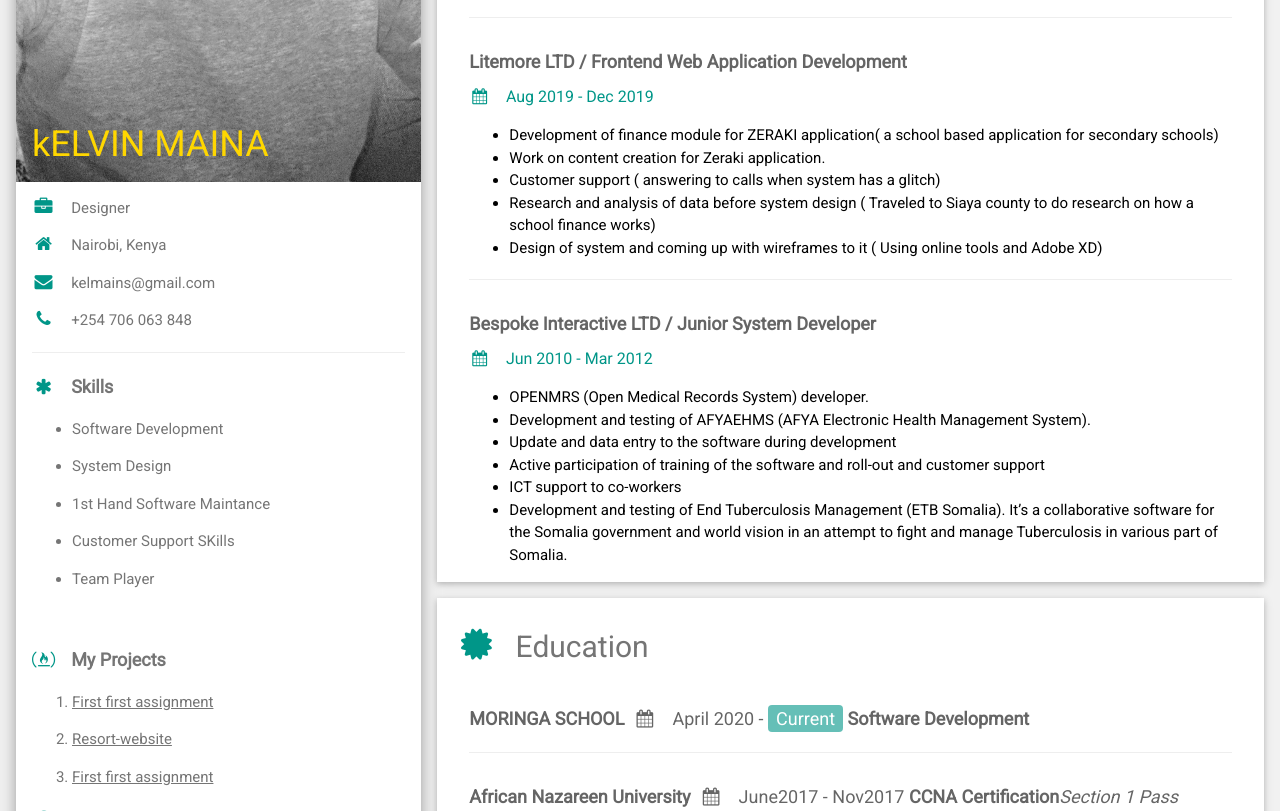
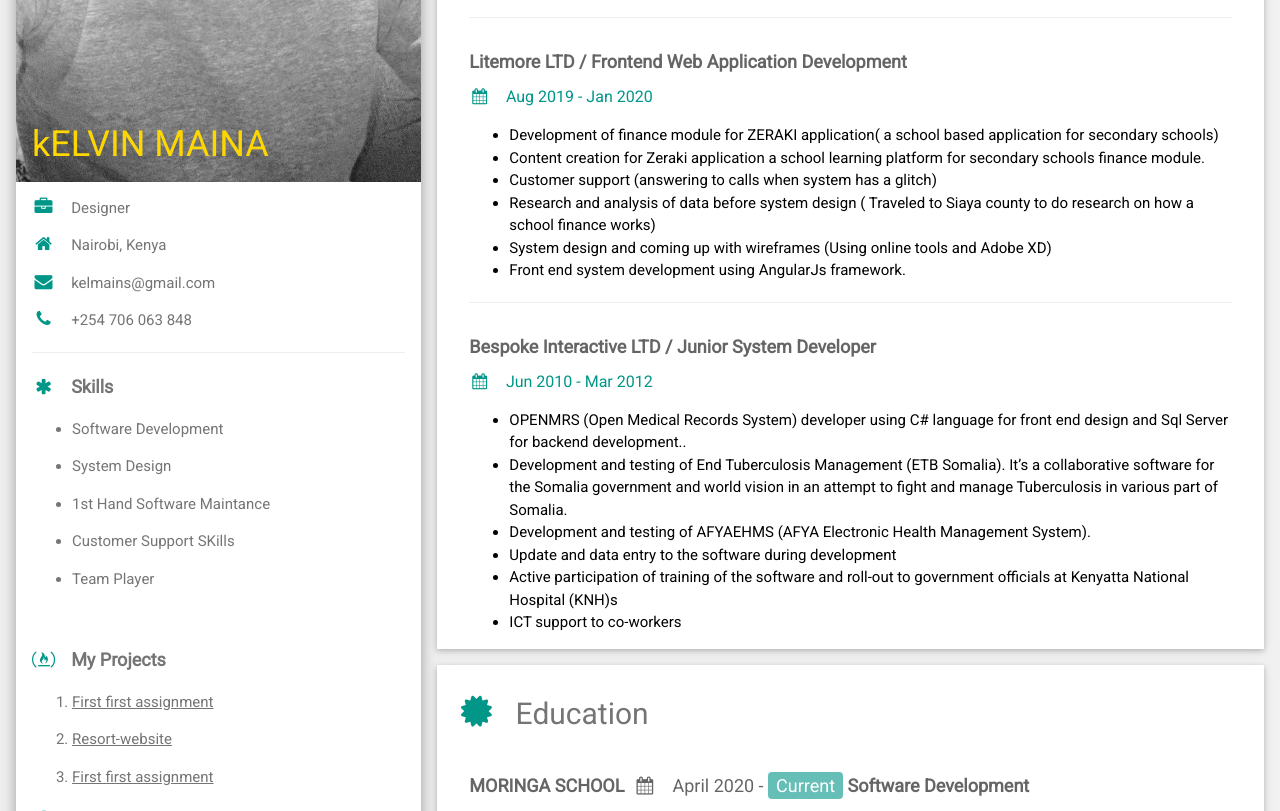
Before and after one commit to kelmains/MyCv, a plain HTML site: page index.html in a window 1280 px wide. Shown: the part 539-1350 px from the top of the page. Drawn offline with nearby package versions, Linux system fonts and the light colour scheme.

Commit message:
updated cv

```diff
--- a/index.html
+++ b/index.html
@@ -75,13 +75,14 @@
         </div>
         <div class="w3-container">
           <h5 class="w3-opacity"><b>Litemore LTD  / Frontend Web Application Development</b></h5>
-          <h6 class="w3-text-teal"><i class="fa fa-calendar fa-fw w3-margin-right"></i>Aug 2019 - Dec 2019</h6>
+          <h6 class="w3-text-teal"><i class="fa fa-calendar fa-fw w3-margin-right"></i>Aug 2019 - Jan 2020</h6>
           <ul>
             <li>Development of finance module for ZERAKI application( a school based application for secondary schools)</li>
-            <li>Work on content creation for Zeraki application.</li>
-            <li>Customer support ( answering to calls when system has a glitch)</li>
+            <li>Content creation for Zeraki application a school learning platform for secondary schools finance module.</li>
+            <li>Customer support (answering to calls when system has a glitch)</li>
             <li>Research and analysis of data before system design ( Traveled to Siaya county to do research on how a school finance works)</li>
-            <li>Design of system and coming up with wireframes to it ( Using online tools and Adobe XD) </li>
+            <li>System design and coming up with wireframes (Using online tools and Adobe XD)    </li>
+            <li>Front end system development using AngularJs framework.</li>
           </ul>
           <hr>
         </div>
@@ -89,12 +90,12 @@
           <h5 class="w3-opacity"><b>Bespoke Interactive LTD  / Junior System Developer</b></h5>
           <h6 class="w3-text-teal"><i class="fa fa-calendar fa-fw w3-margin-right"></i>Jun 2010 - Mar 2012</h6>
           <ul>
-            <li>OPENMRS (Open Medical Records System) developer.</li>
-            <li>Development and testing of AFYAEHMS (AFYA Electronic Health Management System).</li>
+            <li>OPENMRS (Open Medical Records System) developer using C# language for front end design and Sql Server for backend development..</li>
+            <li>Development and testing of End Tuberculosis Management (ETB Somalia). It’s a collaborative software for the Somalia government and world vision in an attempt to fight and manage Tuberculosis in various part of Somalia. </li>
+            <li>Development and testing of AFYAEHMS (AFYA Electronic Health Management System).  </li>
             <li>Update and data entry to the software during development </li>
-            <li>Active participation of training of the software and roll-out and customer support</li>
-            <li>ICT support to co-workers</li>
-            <li>Development and testing of End Tuberculosis Management (ETB Somalia). It’s a collaborative software for the Somalia government and world vision in an attempt to fight and manage Tuberculosis in various part of Somalia.  </li>
+            <li>Active participation of training of the software and roll-out to government officials at Kenyatta National Hospital (KNH)s</li>
+            <li>ICT support to co-workers </li>
           </ul>
         </div>
       </div>
```
